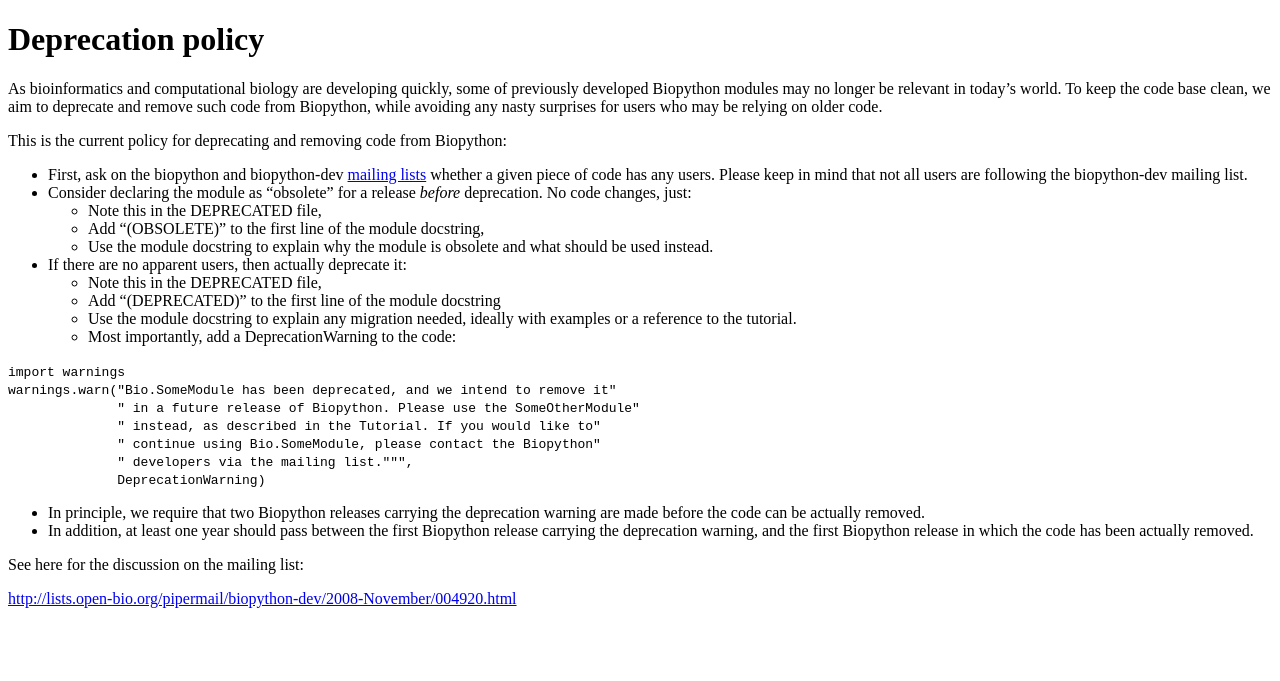
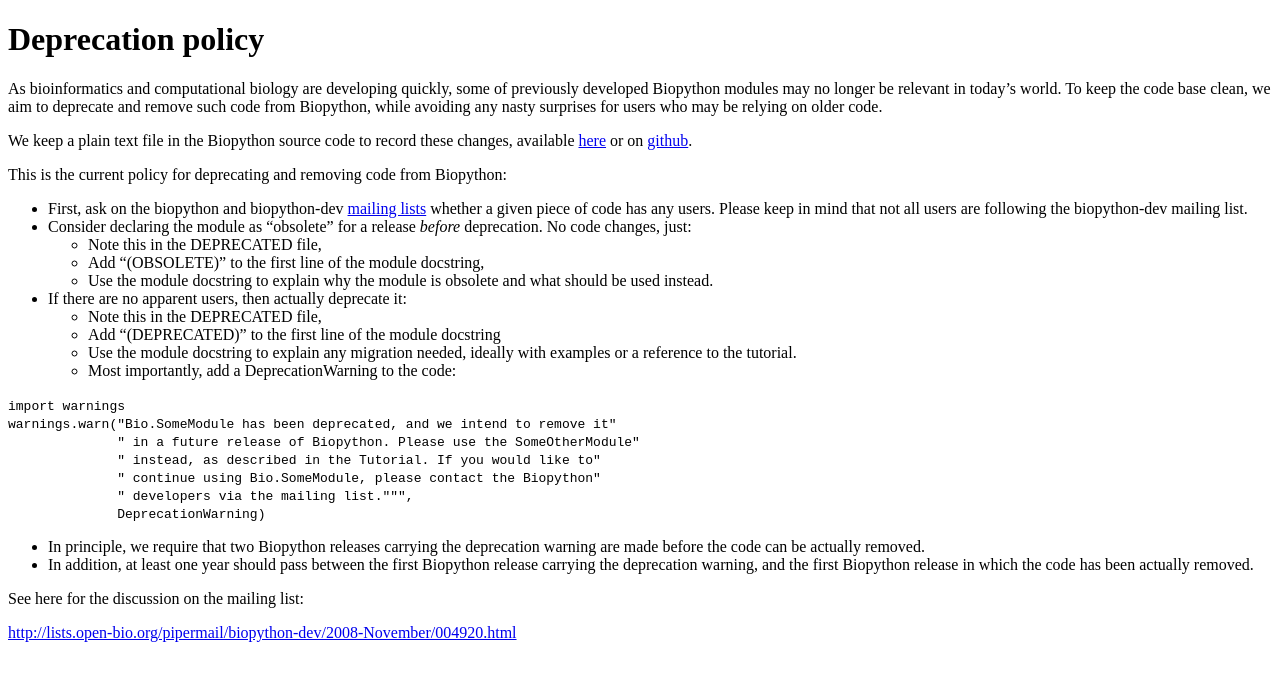
Before and after one commit to biopython/biopython.github.io, a Jekyll site: the page built from wiki/Deprecation_policy.md, in a window 1280 px wide. Shown: the top 681 px of the page. Built offline with Jekyll 4.4.1, drawn with Linux system fonts in a browser that asks for light colours.

Commit message:
Links to the DEPRECATED file

```diff
--- a/wiki/Deprecation_policy.md
+++ b/wiki/Deprecation_policy.md
@@ -9,6 +9,11 @@ of previously developed Biopython modules may no longer be relevant in
 today's world. To keep the code base clean, we aim to deprecate and
 remove such code from Biopython, while avoiding any nasty surprises for
 users who may be relying on older code.
+
+We keep a plain text file in the Biopython source code to record these
+changes, available
+[here](http://biopython.open-bio.org/SRC/biopython/DEPRECATED) or on
+[github](http://github.com/biopython/biopython/blob/master/DEPRECATED).
 
 This is the current policy for deprecating and removing code from
 Biopython:
```
Also changed, not shown: 1 other file.
